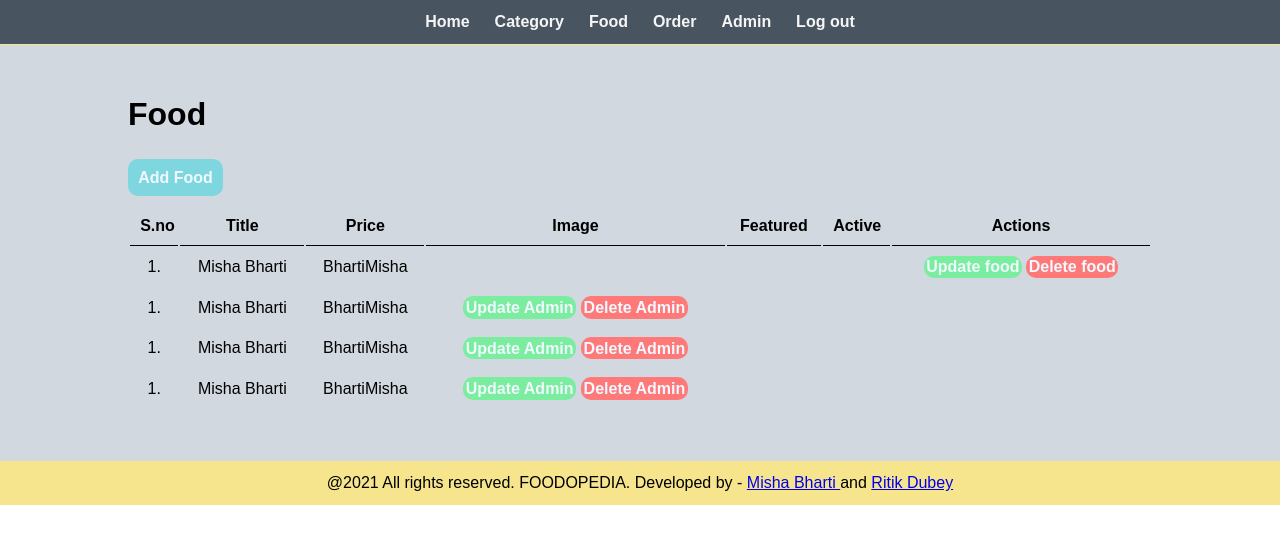
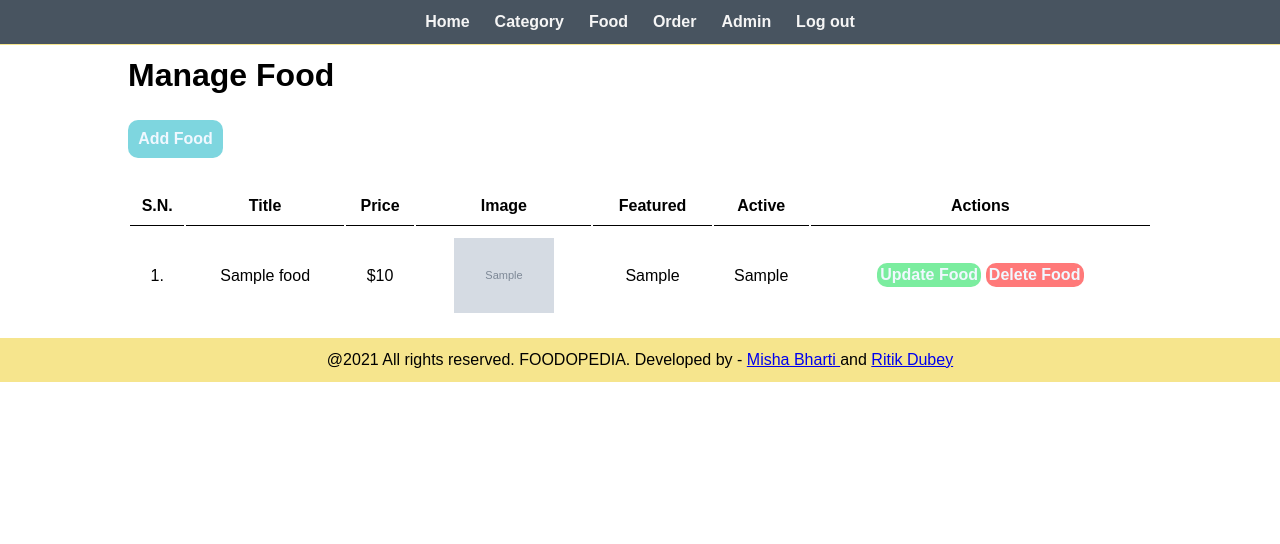
Before and after one commit to BhartiMisha/food-delivery, a PHP site: page /food-delivery/admin/manage-food.php in a window 1280 px wide. Shown: the top 544 px of the page. Run offline with PHP 8.4, Linux system fonts and the light colour scheme; tables that the repository leaves empty or names only in its code hold one stand-in row (values such as "Sample post"); grey boxes marked "Sample" are stand-in pictures.

Commit message:
Update manage-food.php

```diff
--- a/admin/manage-food.php
+++ b/admin/manage-food.php
@@ -1,14 +1,52 @@
-<?php include('partials/menu.php') ?>
-<div class="main admin-main">
+<?php include('partials/menu.php'); ?>
+
+<div class="main-content">
     <div class="wrapper">
-        <h1>Food</h1>
-        <br/> <br/>
-            <a href="add-food.php" class='btn-primary'>Add Food</a>
+        <h1>Manage Food</h1>
 
-            <br/><br/>
-            <table class=" tbl-full">
+        <br /><br />
+
+                <!-- Button to Add Admin -->
+                <a href="<?php echo SITEURL; ?>admin/add-food.php" class="btn-primary">Add Food</a>
+
+                <br /><br /><br />
+
+                <?php
+                    if(isset($_SESSION['add']))
+                    {
+                        echo $_SESSION['add'];
+                        unset($_SESSION['add']);
+                    }
+
+                    if(isset($_SESSION['delete']))
+                    {
+                        echo $_SESSION['delete'];
+                        unset($_SESSION['delete']);
+                    }
+
+                    if(isset($_SESSION['upload']))
+                    {
+                        echo $_SESSION['upload'];
+                        unset($_SESSION['upload']);
+                    }
+
+                    if(isset($_SESSION['unauthorize']))
+                    {
+                        echo $_SESSION['unauthorize'];
+                        unset($_SESSION['unauthorize']);
+                    }
+
+                    if(isset($_SESSION['update']))
+                    {
+                        echo $_SESSION['update'];
+                        unset($_SESSION['update']);
+                    }
+
+                ?>
+
+                <table class="tbl-full">
                     <tr>
-                    <th>S.no</th>
+                        <th>S.N.</th>
                         <th>Title</th>
                         <th>Price</th>
                         <th>Image</th>
@@ -17,47 +55,78 @@
                         <th>Actions</th>
                     </tr>
 
+                    <?php
+                        //Create a SQL Query to Get all the Food
+                        $sql = "SELECT * FROM tbl_food";
+
+                        //Execute the qUery
+                        $res = mysqli_query($conn, $sql);
+
+                        //Count Rows to check whether we have foods or not
+                        $count = mysqli_num_rows($res);
+
+                        //Create Serial Number VAriable and Set Default VAlue as 1
+                        $sn=1;
+
+                        if($count>0)
+                        {
+                            //We have food in Database
+                            //Get the Foods from Database and Display
+                            while($row=mysqli_fetch_assoc($res))
+                            {
+                                //get the values from individual columns
+                                $id = $row['id'];
+                                $title = $row['title'];
+                                $price = $row['price'];
+                                $image_name = $row['image_name'];
+                                $featured = $row['featured'];
+                                $active = $row['active'];
+                                ?>
+
                                 <tr>
-                    <td>1.</td>
-                    <td>Misha Bharti</td>
-                    <td>BhartiMisha</td>
-                    <td></td>
-                    <td></td>
-                    <td></td>
+                                    <td><?php echo $sn++; ?>. </td>
+                                    <td><?php echo $title; ?></td>
+                                    <td>$<?php echo $price; ?></td>
                                     <td>
-                    <a href="update-food.php" class='btn-secondary'>Update food</a>
-                    <a href="delete-food.php" class='btn-danger'>Delete food</a>
+                                        <?php
+                                            //CHeck whether we have image or not
+                                            if($image_name=="")
+                                            {
+                                                //WE do not have image, DIslpay Error Message
+                                                echo "<div class='error'>Image not Added.</div>";
+                                            }
+                                            else
+                                            {
+                                                //WE Have Image, Display Image
+                                                ?>
+                                                <img src="<?php echo SITEURL; ?>images/food/<?php echo $image_name; ?>" width="100px">
+                                                <?php
+                                            }
+                                        ?>
+                                    </td>
+                                    <td><?php echo $featured; ?></td>
+                                    <td><?php echo $active; ?></td>
+                                    <td>
+                                        <a href="<?php echo SITEURL; ?>admin/update-food.php?id=<?php echo $id; ?>" class="btn-secondary">Update Food</a>
+                                        <a href="<?php echo SITEURL; ?>admin/delete-food.php?id=<?php echo $id; ?>&image_name=<?php echo $image_name; ?>" class="btn-danger">Delete Food</a>
                                     </td>
                                 </tr>
 
-                    <td>1.</td>
-                    <td>Misha Bharti</td>
-                    <td>BhartiMisha</td>
-                    <td>
-                    <a href="#" class='btn-secondary'>Update Admin</a>
-            <a href="#" class='btn-danger'>Delete Admin</a>
-                    </td>
-                </tr>
+                                <?php
+                            }
+                        }
+                        else
+                        {
+                            //Food not Added in Database
+                            echo "<tr> <td colspan='7' class='error'> Food not Added Yet. </td> </tr>";
+                        }
 
-                    <td>1.</td>
-                    <td>Misha Bharti</td>
-                    <td>BhartiMisha</td>
-                    <td>
-                    <a href="#" class='btn-secondary'>Update Admin</a>
-            <a href="#" class='btn-danger'>Delete Admin</a>
-                    </td>
-                </tr>
+                    ?>
 
-                    <td>1.</td>
-                    <td>Misha Bharti</td>
-                    <td>BhartiMisha</td>
-                    <td>
-                    <a href="#" class='btn-secondary'>Update Admin</a>
-            <a href="#" class='btn-danger'>Delete Admin</a>
-                    </td>
-                </tr>
+
                 </table>
     </div>
 
 </div>
-<?php include('partials/footer.php') ?>
+
+<?php include('partials/footer.php'); ?>
```
Lines whose indentation alone changed are shown as unchanged.
